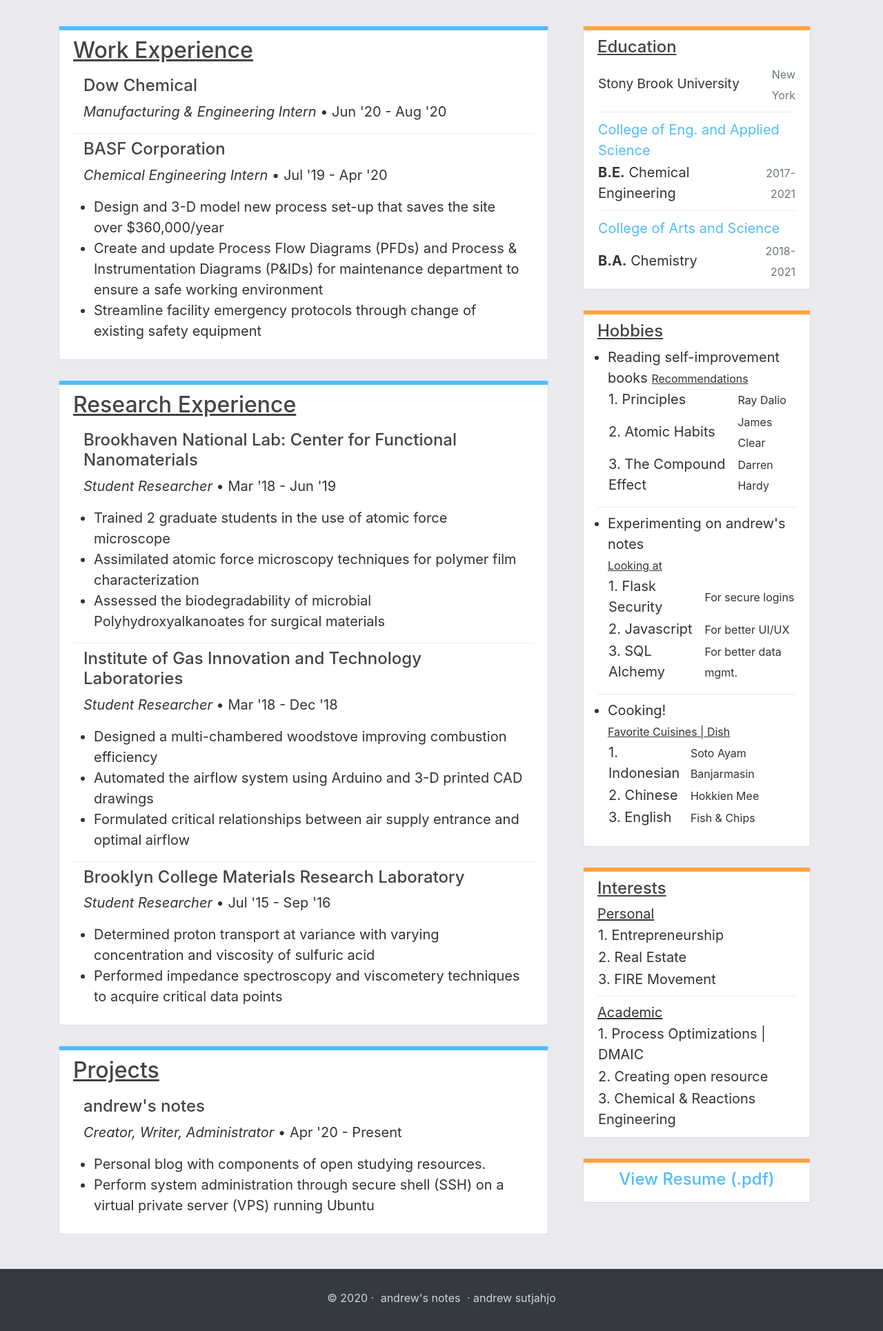
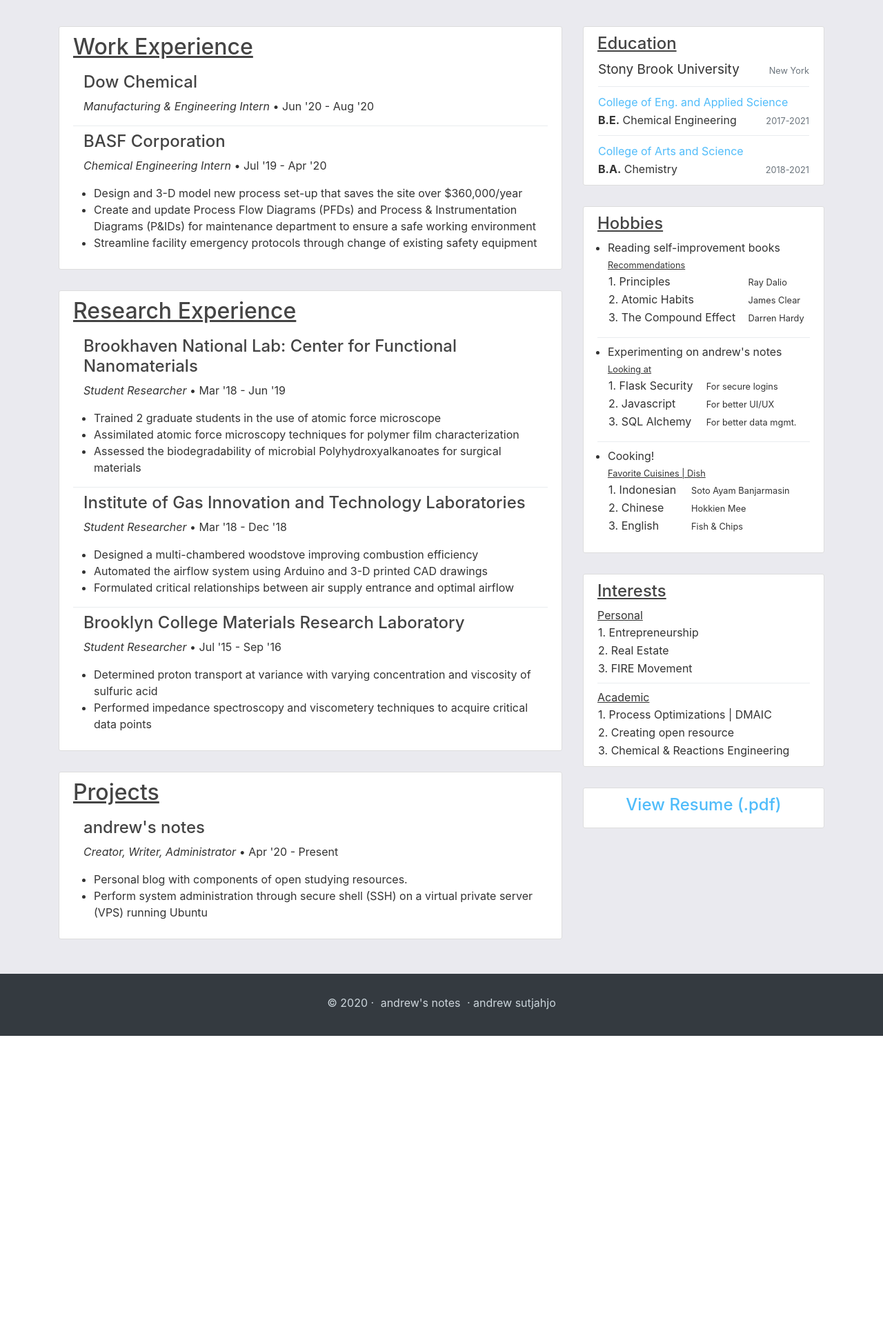
Before and after one commit to Sutjahjo99/andrew-s_notes, a Flask app: page /portfolio in a window 1280 px wide. Shown: the part 56-1986 px from the top of the page at 69% size. After the commit the page ends 1558 px from the top, so only its background shows below. Run offline with Flask 2, Linux system fonts and the light colour scheme; some libraries are stand-ins or nearby versions.

Commit message:
Minor fixes

```diff
--- a/flaskblog/static/main.css
+++ b/flaskblog/static/main.css
@@ -50,6 +50,14 @@
     border-radius: 3px;
     margin: 30px 20px 30px 0px;
     font-size: 20px;
+  }
+
+  .content-section-portfolio {
+    background: #ffffff;
+    padding: 10px 20px;
+    border: 1px solid #dddddd;
+    border-radius: 3px;
+    margin: 30px 0px 30px 0px;
   }
 
   .site-main .content-section {
--- a/flaskblog/templates/portfolio.html
+++ b/flaskblog/templates/portfolio.html
@@ -1,7 +1,7 @@
 {% extends "layout.html" %}
 {% block content %}
 
-    <div class="content-section">
+    <div class="content-section-portfolio">
         <h2 class="article-title"><u>Work Experience</u></h2>
 
         <!-------------------- Dow Chemical Internsip @ loc TBD -------------------->
@@ -27,7 +27,7 @@
         </div>
     </div>
 
-    <div class="content-section">
+    <div class="content-section-portfolio">
         <h2 class="article-title"><u>Research Experience</u></h2>
 
         <!-------------------- BNL w/ Dr. Tadanori Koga -------------------->
@@ -70,7 +70,7 @@
         </div>
     </div>
 
-    <div class="content-section">
+    <div class="content-section-portfolio">
         <h2 class="article-title"><u>Projects</u></h2>
 
         <!-------------------- Flask_Blog Project -------------------->
@@ -88,7 +88,7 @@
 {% endblock content %}
 
 {% block sidebar_portfolio %}
-    <div class="content-section">
+    <div class="content-section-portfolio">
         <h4><u>Education</u></h4>
 
         <table>
@@ -119,7 +119,7 @@
         </table>
     </div>
 
-    <div class="content-section">
+    <div class="content-section-portfolio">
         <h4><u>Hobbies</u></h4>
 
         <!-------------------- Reading Hobby -------------------->
@@ -191,7 +191,7 @@
         </ul>
     </div>
 
-    <div class="content-section">
+    <div class="content-section-portfolio">
         <h4><u>Interests</u></h4>
 
         <!-------------------- Personal Interests -------------------->
@@ -226,7 +226,7 @@
 
     </div>
 
-    <div class="content-section">
+    <div class="content-section-portfolio">
         <h4 class="myresume"><a class="myresume" href="{{url_for('posts.resume')}}">View Resume (.pdf)</a></h4>
     </div>
 
```
